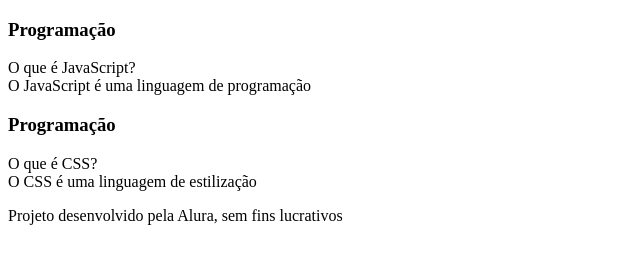
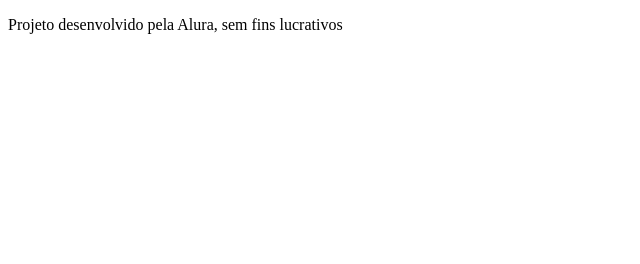
Before and after one commit to karangaroo/flashcard-alura, a plain HTML site: page index.html in a window 1280 px wide. Shown: the whole page, without its empty margins (0-640 px from the left). Drawn offline with Linux system fonts and the light colour scheme.

Commit message:
Add files via upload

```diff
--- a/index.html
+++ b/index.html
@@ -1,57 +1,31 @@
 <!DOCTYPE html>
-<html lang="en">
+<html lang="pt-br">
 <head>
     <meta charset="UTF-8">
     <meta name="viewport" content="width=device-width, initial-scale=1.0">
-    <title><Flashcard></title>
-        <link rel="stylesheet" href="style.css">
+    <link rel="stylesheet" href="assets/style.css">
+    <title>Flashcard</title>
 </head>
 <body>
-
     <main>
-
         <section id="container">
-            <article class="cartao">
+            <!-- <article class="cartao">
                 <div class="cartao__conteudo">
                     <h3>Programação</h3>
                     <div class="cartao__conteudo__pergunta">
-
-                        O que é JavaScript?
-
+                        <p>O que é JavaScript?</p>
                     </div>
                     <div class="cartao__conteudo__resposta">
-
-                        O JavaScript é uma linguagem de programação
-
+                        <p>O JavaScript é uma linguagem de programação</p>
                     </div>
                 </div>
-
-            </article>
-            <article class="cartao">
-                <div class="cartao__conteudo">
-                    <h3>Programação</h3>
-                    <div class="cartao__conteudo__pergunta">
-
-                        O que é CSS?
-
-                    </div>
-                    <div class="cartao__conteudo__resposta">
-
-                        O CSS é uma linguagem de estilização
-
-                    </div>
-                </div>
-
-            </article>
+            </article> -->
         </section>
     </main>
-
-<footer>
-
-    <p>Projeto desenvolvido pela Alura, sem fins lucrativos</p>
-
-</footer>
-
+    <footer>
+        <p>Projeto desenvolvido pela Alura, sem fins lucrativos</p>
+    </footer>
+    <script src="app.js"></script>
+    <script src="perguntas.js"></script>
 </body>
-
 </html>
```
Also changed, not shown: app.js (added), assets/style.css (added), perguntas.js (added).
